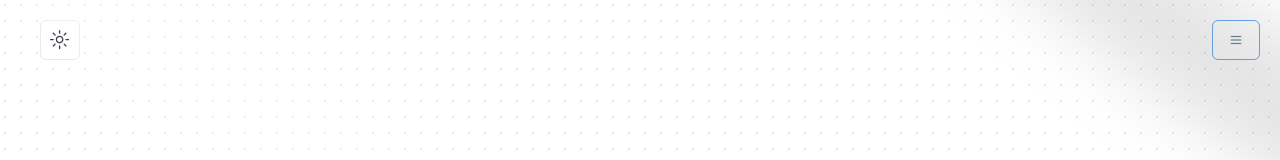
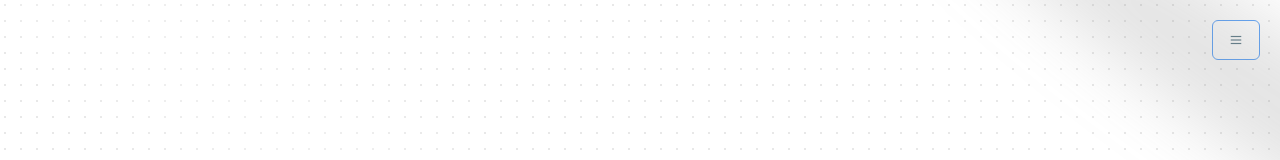
Before and after one commit to gourab8389/my-folio, a Next.js app: page / in a window 1280 px wide. Shown: the top 160 px of the page. Built offline with nearby package versions, Linux system fonts and the light colour scheme.

Commit message:
style changes

```diff
--- a/app/components/Navbar.tsx
+++ b/app/components/Navbar.tsx
@@ -1,3 +1,4 @@
+import { ModeToggle } from "@/components/toggleMode";
 import {
     Menubar,
     MenubarContent,
@@ -28,6 +29,9 @@ import { FcMenu } from "react-icons/fc";
             </MenubarItem>
             </Link>
               ))}
+              <MenubarItem>
+                <ModeToggle/>
+              </MenubarItem>
           </MenubarContent>
         </MenubarMenu>
       </Menubar>
--- a/app/page.tsx
+++ b/app/page.tsx
@@ -18,9 +18,6 @@ export default function Home() {
       <Spotlight className='-top-40 -left-10 md:left-32 md:-top-20 h-screen' fill='white' />
       <Spotlight className='top-10 left-full h-[80vh] w-[50vw]' fill='gray' />
       <Spotlight className='top-28 left-80 h-[80vh] w-[50vh]' fill='white' />
-      <div className="absolute top-0 left-5 flex ml-5 mt-5">
-        <ModeToggle />
-      </div>
       <div className="absolute top-0 right-5 mt-5">
         <Navbar />
       </div>
```
